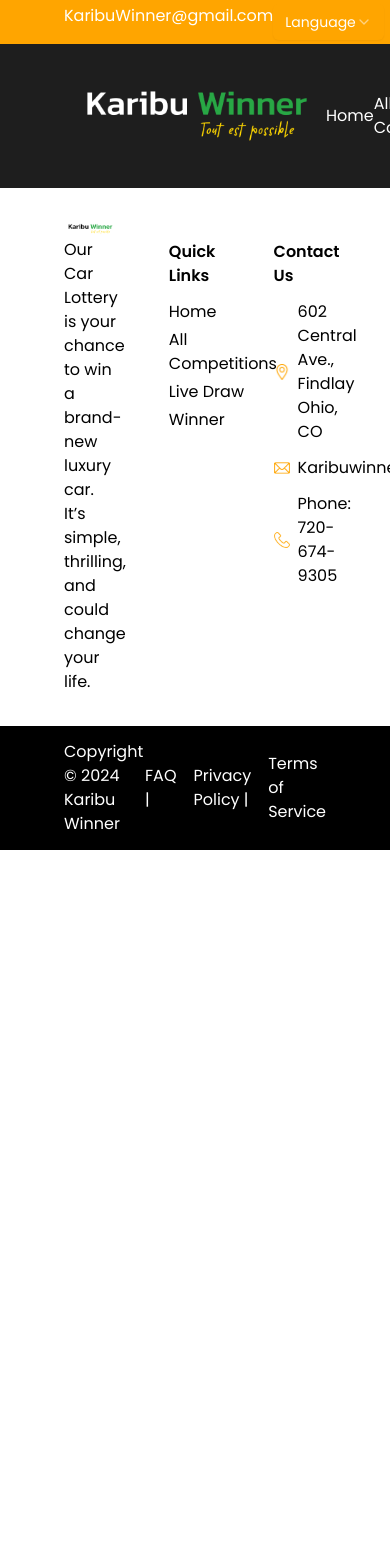
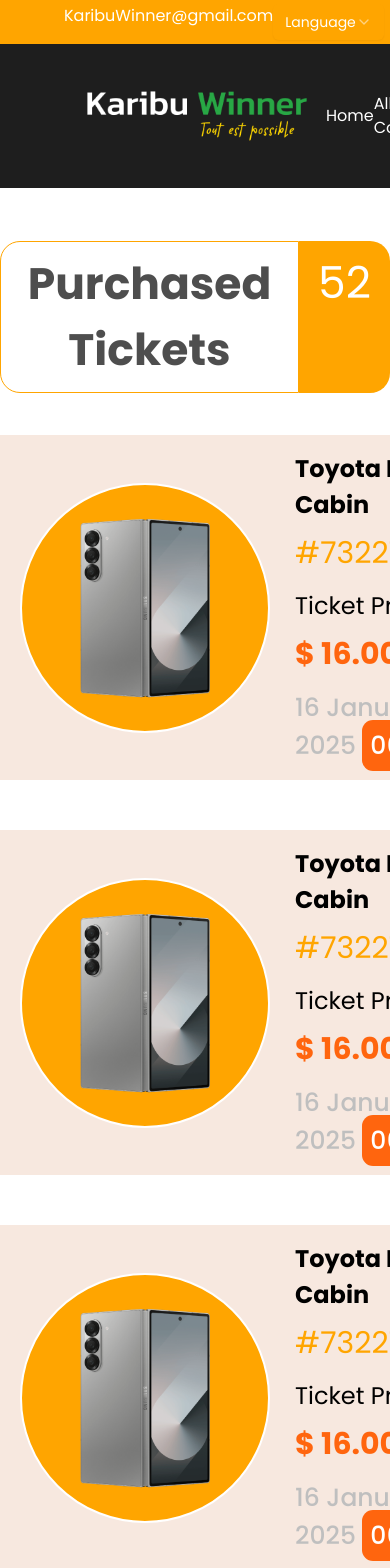
Before and after one commit to AmanXRoy/Karibu, a React (Vite) app: page /purchaseticket in a window 390 px wide. Shown: the top 1568 px of the page. Before the commit the page ends 850 px from the top, so only its background shows below. Built offline with nearby package versions, Linux system fonts and the light colour scheme.

Commit message:
purchase ticket page added

```diff
--- a/src/App.jsx
+++ b/src/App.jsx
@@ -12,6 +12,7 @@
 import Winner from "./components/Winner/Winner"
 import Faq from "./components/Faq/Faq"
 import Privacy from "./components/Privacy/Privacy"
+import PurchaseTicket from "./components/purchaseTicket/PurchaseTicket"
 
 function App() {
   const pathName = useLocation()
@@ -34,6 +35,7 @@
           <Route path="/winner" element={<Winner />} />
           <Route path="/faq" element={<Faq />} />
           <Route path="/privacypolicy" element={<Privacy />} />
+          <Route path="/purchaseticket" element={<PurchaseTicket />} />
         </Routes>
         <Footer />
       </div>
--- a/src/components/Login/Login.jsx
+++ b/src/components/Login/Login.jsx
@@ -65,8 +65,8 @@
               <div className="tabsWrapper">
                 <Tabs defaultValue="loginUser" className="w-full h-full my-4">
                   <TabsList className="grid w-full grid-cols-2 bg-primary text-[#000] p-1 h-full">
-                    <TabsTrigger value="loginUser" className="p-2">User/Merchant</TabsTrigger>
-                    <TabsTrigger value="loginShop" className="p-2">Shop</TabsTrigger>
+                    <TabsTrigger value="loginUser" className="p-2">Shop</TabsTrigger>
+                    <TabsTrigger value="loginShop" className="p-2">User/Merchant</TabsTrigger>
                   </TabsList>
                   <TabsContent value="loginUser">
                     <form className="my-4">
--- a/src/components/Winner/WinnerList.jsx
+++ b/src/components/Winner/WinnerList.jsx
@@ -4,7 +4,7 @@
 const WinnerList = () => {
     return (
         <div className='my-[100px] mx-[100px]'>
-            <div className="winnerListWrapper flex flex-wrap">
+            <div className="winnerListWrapper grid justify-between lg:grid-cols-3 sm:grid-cols-2 gap-24">
                 <WinnerCard />
                 <WinnerCard />
                 <WinnerCard />
--- /dev/null
+++ b/src/components/purchaseTicket/PurchaseTicket.jsx
@@ -0,0 +1,30 @@
+import React from 'react';
+import PurchaseTicketCard from './purchaseTicketCard/purchaseTicketCard';
+import Paginator from '../base/Paginator';
+
+const PurchaseTicket = () => {
+  return (
+    <>
+    <div className="purchaseTicketWrapper text-center">
+        <div className="purchaseTicketHeader w-fit mx-auto mt-[53px] flex">
+            <p className='text-[44px] font-bold text-[#4E4E4E] py-[9px] px-[19px] rounded-l-[20px]  border-[1px] border-solid border-[#FFA500]'>Purchased Tickets</p>
+            <span className='text-[44px] text-[#fff] bg-[#FFA500] rounded-e-[20px] py-[9px] px-[19px]'>52</span>
+        </div>
+        <div className="ticketWrapper grid justify-between lg:grid-cols-2 gap-[50px] mt-[42px]">
+        <PurchaseTicketCard/>
+        <PurchaseTicketCard/>
+        <PurchaseTicketCard/>
+        <PurchaseTicketCard/>
+        <PurchaseTicketCard/>
+        <PurchaseTicketCard/>
+        </div>
+        <div className='my-4'>
+
+        <Paginator totalPages={3} active={2}/>
+        </div>
+    </div>
+    </>
+  )
+}
+
+export default PurchaseTicket
--- /dev/null
+++ b/src/components/purchaseTicket/purchaseTicketCard/PurchaseTicketCard.jsx
@@ -0,0 +1,26 @@
+import React from 'react';
+import card2 from '../../../assets/images/card2.png'
+
+function PurchaseTicketCard() {
+  return (
+    <div className='purchaseCard flex items-center gap-[25px] bg-[#f7e8df] py-[16px] px-[20px]'>
+        <div className="ticketImage">
+            <div className="imageBackground w-[250px] h-[250px] bg-[linear-gradient(#FFA500,#FFA500)] rounded-full border-[2px] border-solid border-[#FFFFFF] relative flex justify-center items-center">
+                <div className="image w-[200px]">
+                    <img src={card2} alt="card1" />
+                </div>
+            </div>
+        </div>
+        <div className="ticketDetails text-left">
+            <p className='text-[24px] text-[#000000] font-bold mb-2'>Toyota Double Cabin</p>
+            <p className='text-[30px] text-[#FFA500] font-normal mb-3'>#73221112912</p>
+            <p className='text-[24px] text-[#000000] font-normal mb-2'>Ticket Price</p>
+            <p className='text-[30px] text-[#FF650E] font-bold mb-3'>$ 16.00</p>
+            <p className='text-[#BFBFBF] font-medium text-[25px]'>16 January 2025  <span className='text-[#fff] bg-[linear-gradient(#FF650E,#FF650E)] p-[8px] text-[25px] rounded-[11px]'>06</span></p>
+
+        </div>
+    </div>
+  )
+}
+
+export default PurchaseTicketCard
--- a/src/pages/LotteryDetails.jsx
+++ b/src/pages/LotteryDetails.jsx
@@ -11,6 +11,7 @@
 } from "@/components/ui/dialog";
 import successSvg from '../assets/images/success.svg';
 import ticketPopup from '../assets/images/ticketPopup.svg';
+import { Link } from 'react-router-dom';
 
 
 const LotteryDetails = () => {
@@ -73,9 +74,11 @@
                                         <p className='text-[#4E4E4E] text-[24px] pb-[20px] font-medium'>Congratulations</p>
                                         <p className='text-[#4E4E4E] text-[16px] pb-[40px]'>🎉 Your raffle ticket has been successfully purchased! 🎉</p>
                                         <div className='flex items-center gap-[14px]'>
+                                            <Link to={'/purchaseticket'}>
                                             <button className="tracking-tighter text-center text-white whitespace-nowrap bg-amber-500 rounded-[89px] max-md:px-5 max-md:text-4xl hover:bg-amber-600 transition-colors  py-[30px] px-[90px] font-medium">
                                                 Continue Purchasing
                                             </button>
+                                            </Link>
                                             <img src={ticketPopup} alt={'ticket'} />
                                         </div>
                                     </div>
```
